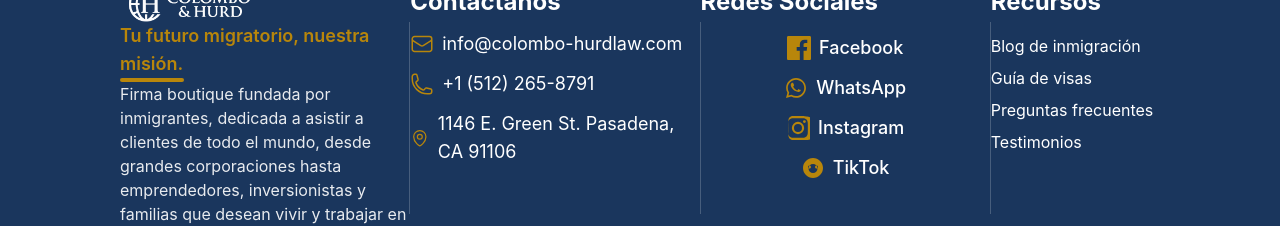
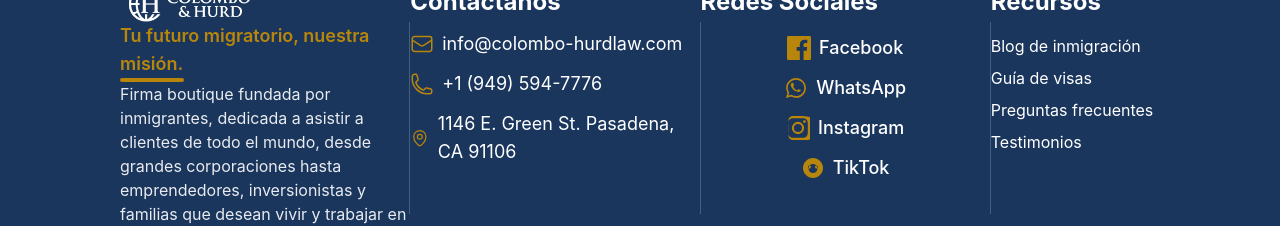
Before and after one commit to ColomboandHurd/PageColomboHurd, a Next.js app: page / in a window 1280 px wide. Shown: the part 1577-1803 px from the top of the page. Built offline with nearby package versions, Linux system fonts and the light colour scheme.

Commit message:
pagina v1.2

```diff
--- a/src/components/FooterContacto.tsx
+++ b/src/components/FooterContacto.tsx
@@ -27,7 +27,7 @@
           </div>
           <div className="flex items-center gap-2 text-lg justify-center md:justify-start">
             <PhoneIcon className="h-6 w-6 text-[var(--dorado-elegante)]" />
-            <a href="https://wa.me/15122658791" className="hover:text-[var(--dorado-elegante)] transition-colors" target="_blank" rel="noopener noreferrer">+1 (512) 265-8791</a>
+            <a href="https://wa.me/19495947776" className="hover:text-[var(--dorado-elegante)] transition-colors" target="_blank" rel="noopener noreferrer">+1 (949) 594-7776</a>
           </div>
           <div className="flex items-center gap-2 text-lg justify-center md:justify-start">
             <MapPinIcon className="h-6 w-6 text-[var(--dorado-elegante)]" />
@@ -45,7 +45,7 @@
               <svg width="24" height="24" fill="currentColor" className="text-[var(--dorado-elegante)]" viewBox="0 0 24 24"><path d="M22.675 0h-21.35C.595 0 0 .592 0 1.326v21.348C0 23.408.595 24 1.325 24h11.495v-9.294H9.692v-3.622h3.128V8.413c0-3.1 1.893-4.788 4.659-4.788 1.325 0 2.463.099 2.797.143v3.24l-1.918.001c-1.504 0-1.797.715-1.797 1.763v2.313h3.587l-.467 3.622h-3.12V24h6.116C23.406 24 24 23.408 24 22.674V1.326C24 .592 23.406 0 22.675 0"/></svg>
               <span>Facebook</span>
             </a>
-            <a href="https://wa.me/15122658791" className="flex items-center justify-center gap-2 text-lg font-medium hover:text-[var(--dorado-elegante)] transition-colors" target="_blank" rel="noopener noreferrer">
+            <a href="https://wa.me/19495947776" className="flex items-center justify-center gap-2 text-lg font-medium hover:text-[var(--dorado-elegante)] transition-colors" target="_blank" rel="noopener noreferrer">
               {/* WhatsApp */}
               <svg width="24" height="24" fill="currentColor" className="text-[var(--dorado-elegante)]" viewBox="0 0 24 24"><path d="M12.04 2c-5.46 0-9.91 4.45-9.91 9.91 0 1.75.46 3.45 1.32 4.95L2 22l5.25-1.38c1.45.77 3.06 1.18 4.79 1.18h.01c5.46 0 9.91-4.45 9.91-9.91s-4.45-9.91-9.91-9.91zM12.04 20.12c-1.48 0-2.93-.4-4.2-1.15l-.3-.18-3.12.82.83-3.04-.2-.31c-.84-1.32-1.28-2.84-1.28-4.38 0-4.54 3.7-8.24 8.24-8.24 2.2 0 4.27.86 5.82 2.42s2.42 3.63 2.42 5.82c0 4.54-3.7 8.24-8.24 8.24zm4.52-6.14c-.25-.12-1.47-.72-1.7-.82s-.39-.12-.55.12-.64.82-.79.98-.29.18-.55.06c-.25-.12-1.07-.39-2.04-1.26s-1.45-1.95-1.61-2.28c-.16-.33-.02-.51.11-.64s.25-.29.38-.44c.12-.12.16-.2.24-.33.08-.12.04-.25-.02-.37s-.55-1.32-.75-1.81c-.2-.48-.4-.42-.55-.42h-.48c-.16 0-.42.06-.64.3s-.86.84-.86 2.04c0 1.2.88 2.37 1 2.53s1.75 2.67 4.22 3.72c.59.25 1.05.4 1.41.51.6.18 1.14.15 1.56.09.48-.06 1.47-.6 1.68-1.18s.21-1.09.15-1.18c-.06-.09-.16-.15-.31-.27z"/></svg>
               <span>WhatsApp</span>
```
